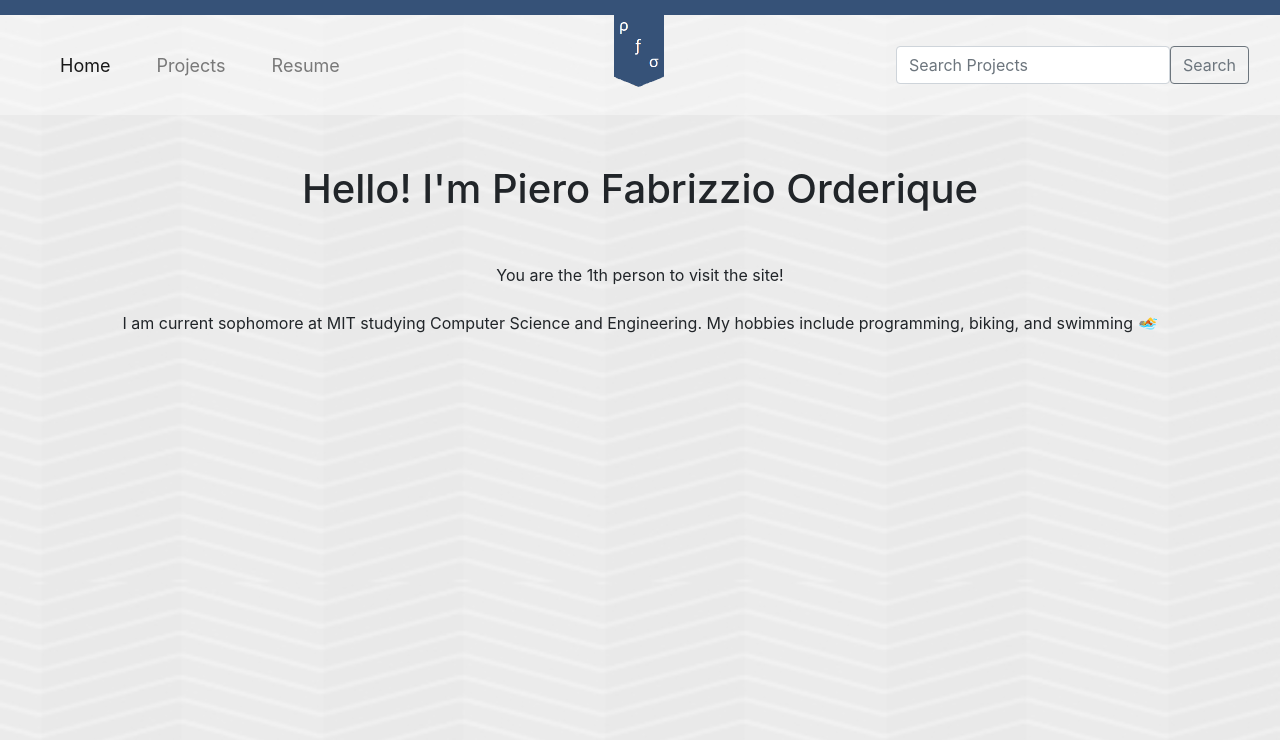
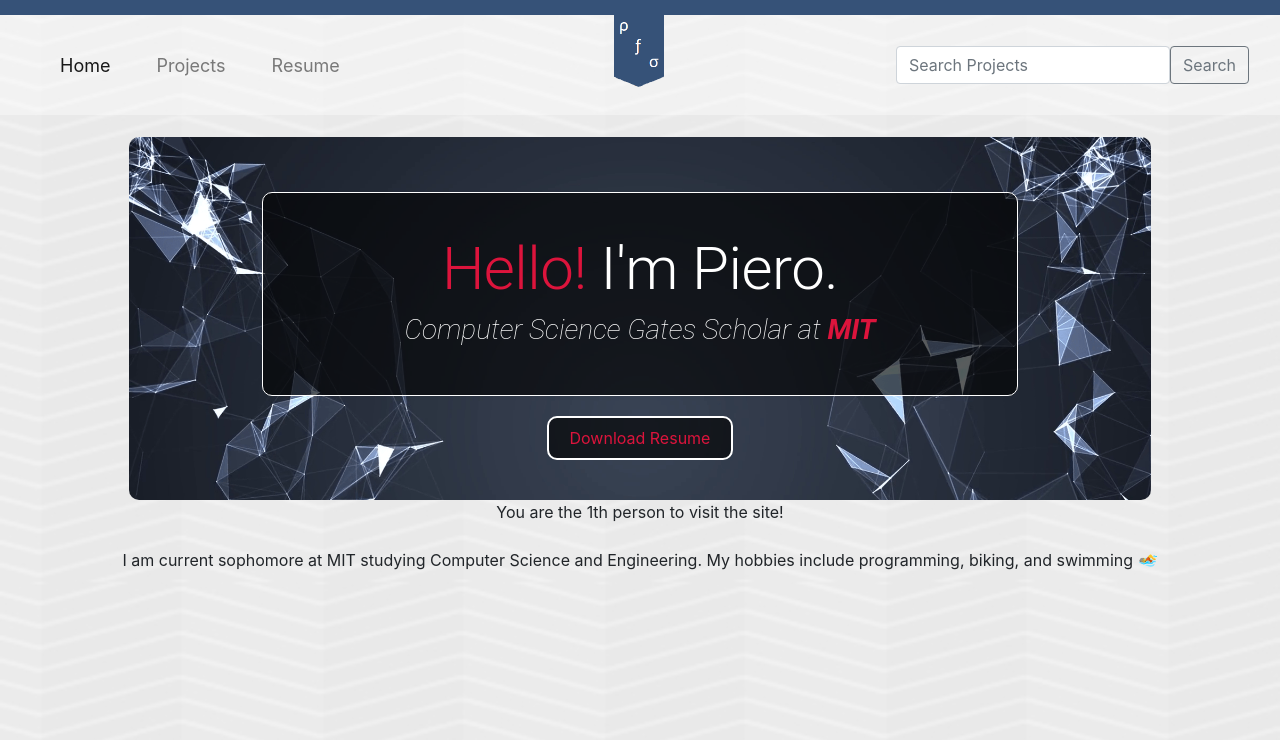
Before and after one commit to pforderique/pforderique.com, a Flask app: page /home in a window 1280 px wide. Shown: the top 740 px of the page. Before the commit the page ends 333 px from the top, so only its background shows below. Run offline with Flask 2, Linux system fonts and the light colour scheme; data comes from the database, SQL or seed files in the repository; some libraries are stand-ins or nearby versions.

Commit message:
home title styling added

```diff
--- a/main.py
+++ b/main.py
@@ -3,4 +3,4 @@ from website import create_app
 app = create_app()
 
 if __name__ == "__main__":
-    app.run(host="0.0.0.0", debug=True, port=8000)
+    app.run(debug=True, port=8000)
--- a/website/static/styles/home.css
+++ b/website/static/styles/home.css
@@ -0,0 +1,66 @@
+.main-entrance-box {
+    color: #FFFFFF;
+    width: 92%;
+    margin: 2% 4% 0% 4%;
+    padding: 12vh 0% 5vh;
+    text-align: center;
+    display: flex;
+    flex-wrap: wrap;
+    justify-content: center;
+    align-items: center;
+    border-radius: 10px;
+    background-size: cover;
+    background-color: #000000;
+    background-image: url("/static/images/plexus-bg2.jpg");
+}
+
+.entrance-font {
+    font-size: 3.75rem;
+    font-family: "Roboto", "Helvetica", "Arial", sans-serif;
+    font-weight: 300;
+    line-height: 1.2;
+    letter-spacing: -0.00833em;
+}
+
+.subtitle {
+    font-size: 1.75rem;
+    font-style: italic;
+    font-family: "Roboto", "Helvetica", "Arial", sans-serif;
+    font-weight: 200;
+}
+
+.textbox {
+    color: #FFFFFF;
+    width: 92%;
+    margin: -4% 13%;
+    padding: 5vh 3%;
+    text-align: center;
+    display: flex;
+    flex-wrap: wrap;
+    justify-content: center;
+    align-items: center;
+    background-color: #000000a2;
+    border-style: solid;
+    border-width: 1px 1px;
+    border-radius: 10px;
+    border-color: #ffffff;
+}
+
+.resume-button {
+    color: crimson;
+    white-space: nowrap;
+    margin: 6% 0% 0% 0%;
+    padding: 1vh 2%;
+    text-align: center;
+    display: inline-block;
+    justify-content: center;
+    align-items: center;
+    background-color: #000000a2;
+    border: 2px solid white;
+    border-radius: 10px;
+}
+
+.resume-button:hover {
+    background-color: #000000de;
+    color: rgb(255, 133, 158);
+}
--- a/website/templates/home.html
+++ b/website/templates/home.html
@@ -8,9 +8,32 @@
 
 <!----------- CONTENT ----------->
 {% block content %}
-<h1 class="main-title" align="center">
+<!-- <h1 class="main-title" align="center">
     Hello! I'm Piero Fabrizzio Orderique
-</h1>
+</h1>  -->
+
+<div class="main-entrance-box">
+    <div class="textbox">
+        <h1 class="entrance-font">
+            <span style="color: crimson;">Hello! </span> I'm Piero.
+        </h1>
+
+        <h2>
+            <div class="subtitle">
+                Computer Science Gates Scholar at
+                <span style="color:crimson;
+                            font-weight: bold;">
+                    MIT
+                </span>
+            </div>
+        </h2>
+    </div>
+    <a class="resume-button" href="static/docs/resume.pdf" download="OrderiquePieroResume">Download Resume</a>
+    <!-- <form method="get" action="static/docs/resume.pdf" download>
+        <button class="resume-button" type="submit">Download Resume</button>
+    </form> -->
+</div>
+
 <p align="center">
     You are the {{visitor_number}}th person to visit the site!
     <br>
```
Also changed, not shown: website/static/images/plexus-bg1.jpg (added), website/static/images/plexus-bg2.jpg (added).
